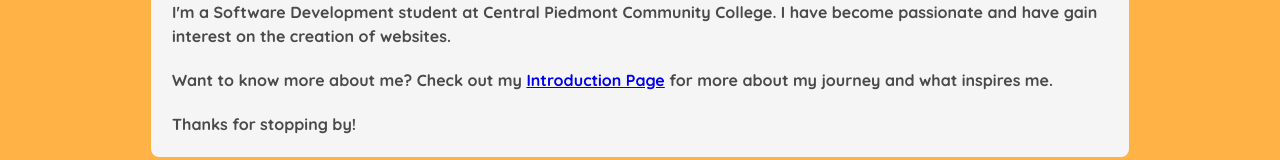
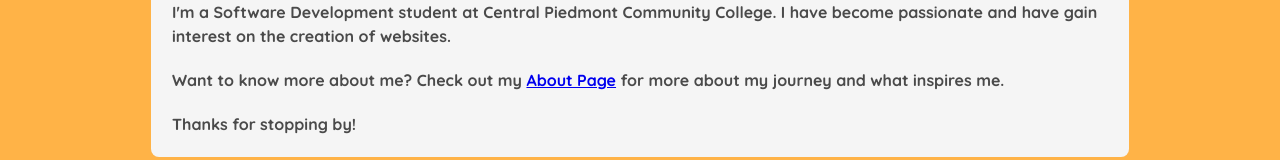
Before and after one commit to rosario252/web140, a plain HTML site: page index.html in a window 1280 px wide. Shown: the part 350-510 px from the top of the page. Drawn offline with Linux system fonts and the light colour scheme; a web font is replaced by a local one.

Commit message:
Update index.html

```diff
--- a/index.html
+++ b/index.html
@@ -36,7 +36,7 @@
 			<h3>About Me</h3>
 			<p>I'm a Software Development student at Central Piedmont Community College. I have become
 			passionate and have gain interest on the creation of websites.</p>
-			<p>Want to know more about me? Check out my <a href="introduction.html">Introduction Page</a> for more about
+			<p>Want to know more about me? Check out my <a href="About.html">About Page</a> for more about
 			my journey and what inspires me.</p>
 			<p>Thanks for stopping by!</p>
 		</div>
```
